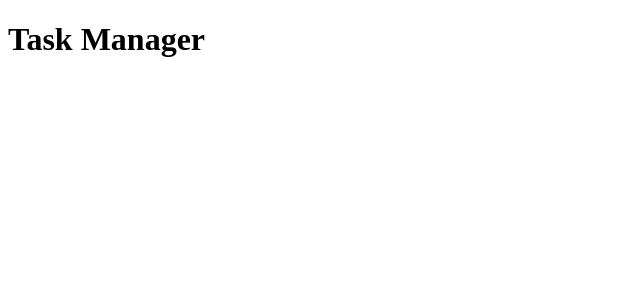
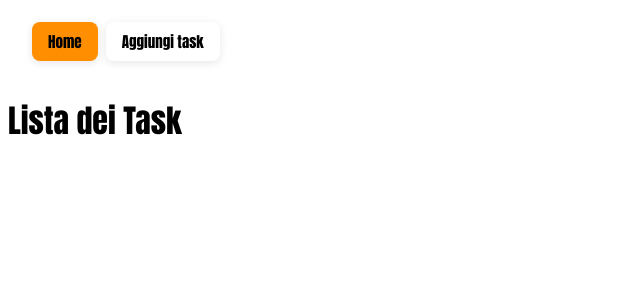
Before and after one commit to elisadepedrini/ex-react-task-manager, a React (Vite) app: page / in a window 1280 px wide. Shown: the top 300 px of the page, without its empty margins (0-640 px from the left). Built offline with nearby package versions, Linux system fonts and the light colour scheme.

Commit message:
Milestone 1: add Navbar, DefaultLayout, AddTask and TaskList. Implement routing

```diff
--- /dev/null
+++ b/src/AddTask.jsx
@@ -0,0 +1,8 @@
+export default function AddTask() {
+
+    return (
+        <>
+        <h1>Aggiungi Task</h1>
+        </>
+    )
+}
--- a/src/App.jsx
+++ b/src/App.jsx
@@ -1,9 +1,20 @@
+import { BrowserRouter, Routes, Route } from "react-router-dom"
+import TaskList from "./TaskList"
+import AddTask from "./AddTask"
+import DefaultLayout from "./DefaultLayout"
 
 function App() {
 
   return (
     <>
-      <h1>Task Manager</h1>
+    <BrowserRouter>
+      <Routes>
+        <Route element={<DefaultLayout/>}>
+          <Route path="/" element={<TaskList/>}/>
+          <Route path="/addtask" element={<AddTask/>}/>
+        </Route>
+      </Routes>
+    </BrowserRouter>
     </>
   )
 }
--- /dev/null
+++ b/src/DefaultLayout.jsx
@@ -0,0 +1,12 @@
+import Navbar from "./Navbar"
+import { Outlet } from "react-router";
+
+export default function DefaultLayout() {
+
+    return(
+        <div>
+            <Navbar />
+            <Outlet />
+        </div>
+    )
+}
--- /dev/null
+++ b/src/Navbar.jsx
@@ -0,0 +1,11 @@
+import { NavLink } from "react-router-dom"
+
+export default function Navbar() {
+
+    return(
+        <nav>
+            <NavLink to="/" >Home</NavLink>
+            <NavLink to="/addtask">Aggiungi task</NavLink>
+        </nav>
+    )
+}
--- /dev/null
+++ b/src/TaskList.jsx
@@ -0,0 +1,8 @@
+export default function TaskList() {
+
+    return(
+        <>
+        <h1>Lista dei Task</h1>
+        </>
+    )
+}
--- a/src/index.css
+++ b/src/index.css
@@ -0,0 +1,33 @@
+* {
+    font-family:Impact, Haettenschweiler, 'Arial Narrow Bold', sans-serif
+}
+
+/* NAVBAR */
+nav {
+    display: flex;
+    gap: 8px;
+    align-items: center;
+    padding: 14px 24px;
+    background: transparent;
+}
+
+nav a {
+    color: black;
+    text-decoration: none;
+    font-weight: 500;
+    font-size: 15px;
+    padding: 8px 16px;
+    border-radius: 8px;
+    transition: background 0.15s, color 0.15s;
+    box-shadow: 0 2px 8px rgba(0, 0, 0, 0.1);
+}
+
+nav a:hover {
+    background: #ff8f00;
+    color: black;
+}
+
+nav a.active {
+    background: #ff8f00;
+    color: black;
+}
```
Also changed, not shown: 1 other file (tests, documents, lock files or other folders).
